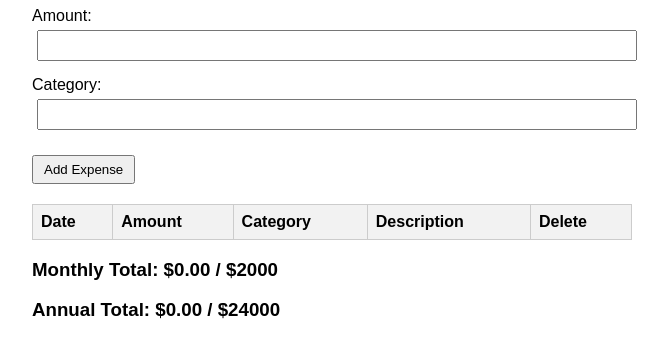
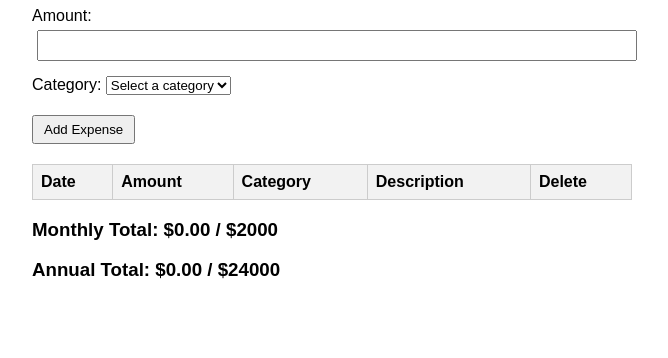
Before and after one commit to CarltonDavis615/expense-logger, a plain HTML site: page index.html in a window 1280 px wide. Shown: the part 202-560 px from the top of the page, without its empty margins (308-976 px from the left). Drawn offline with Linux system fonts and the light colour scheme.

Commit message:
Add category pull down

```diff
--- a/index.html
+++ b/index.html
@@ -17,10 +17,22 @@
     Amount:
     <input type="number" id="amount">
   </label>
-  <label>
-    Category:
-    <input type="text" id="category">
-  </label>
+<label>
+  Category:
+  <select id="category" required>
+    <option value="" disabled selected>Select a category</option>
+    <option value="Food">Food</option>
+    <option value="Transportation">Transportation</option>
+    <option value="Housing">Housing</option>
+    <option value="Utilities">Utilities</option>
+    <option value="Health">Health</option>
+    <option value="Entertainment">Entertainment</option>
+    <option value="Personal">Personal</option>
+    <option value="Savings">Savings</option>
+    <option value="Other">Other</option>
+  </select>
+</label>
+
   <button type="submit">Add Expense</button>
 </form>
 
```
